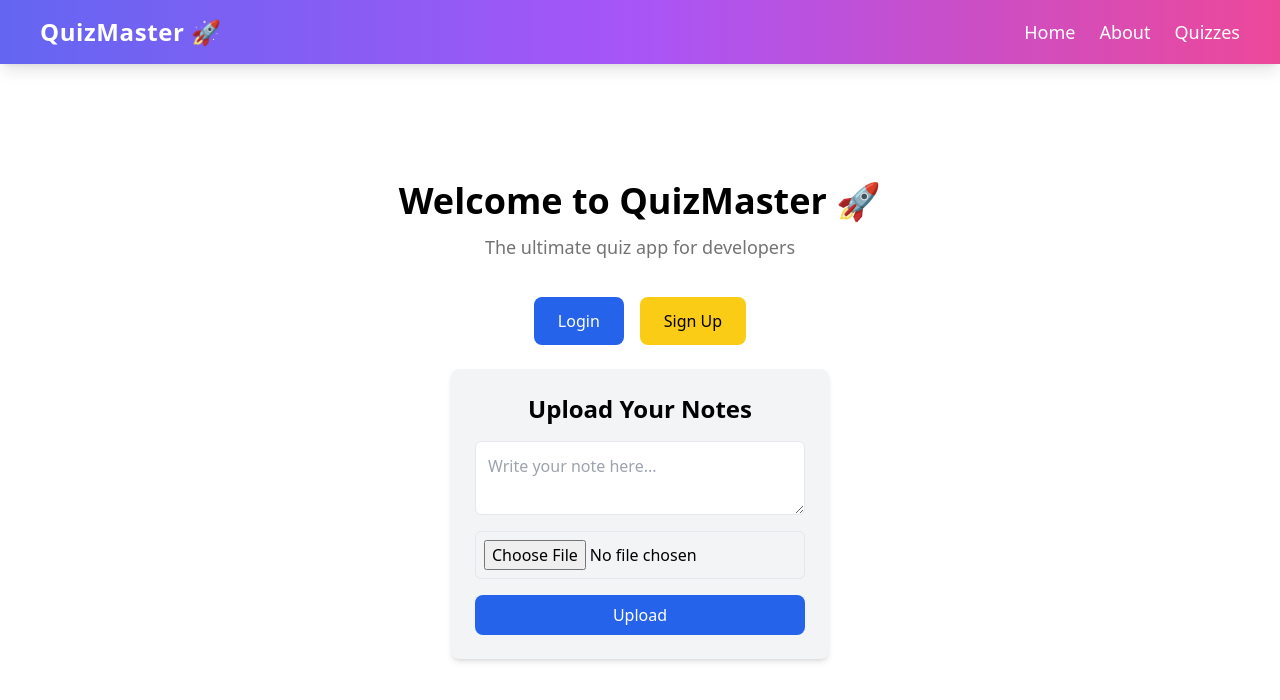
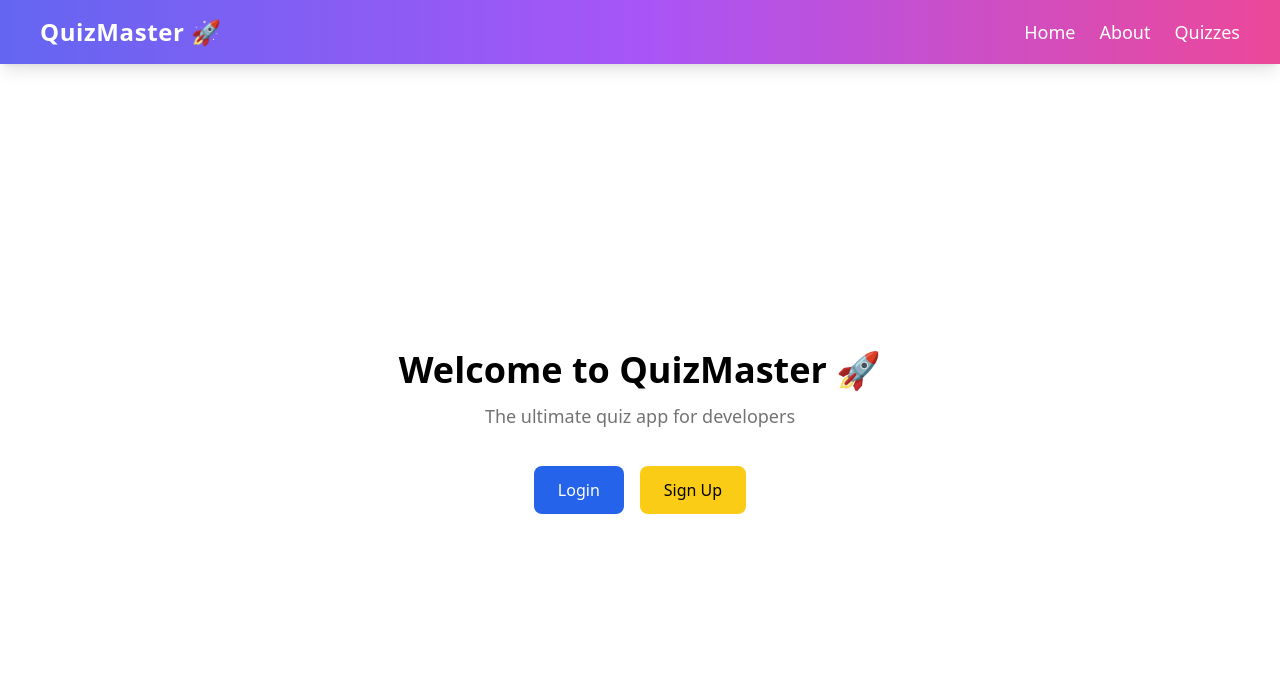
Before and after one commit to RenaudBernier/QuizTogether, a Next.js app in the folder quizapp/: page / in a window 1280 px wide. Shown: the top 700 px of the page. Built offline with nearby package versions, Linux system fonts and the light colour scheme.

Commit message:
sixth commit

```diff
--- a/quizapp/components/NoteUploader.jsx
+++ /dev/null
@@ -1,68 +0,0 @@
-"use client"; // If using Next.js App Router
-import { useState } from "react";
-
-export default function NotesUpload() {
-  const [file, setFile] = useState(null);
-  const [note, setNote] = useState("");
-
-  const handleFileChange = (event) => {
-    setFile(event.target.files[0]);
-  };
-
-  const handleNoteChange = (event) => {
-    setNote(event.target.value);
-  };
-
-  const handleUpload = async (event) => {
-    event.preventDefault();
-    if (!file && !note) return alert("Please upload a file or write a note.");
-
-    const formData = new FormData();
-    if (file) formData.append("file", file);
-    formData.append("note", note);
-
-    try {
-      const response = await fetch("/api/upload", {
-        method: "POST",
-        body: formData,
-      });
-
-      if (response.ok) {
-        alert("Note uploaded successfully!");
-        setFile(null);
-        setNote("");
-      } else {
-        alert("Upload failed.");
-      }
-    } catch (error) {
-      console.error("Error uploading note:", error);
-    }
-  };
-
-  return (
-    <section className="max-w-lg mx-auto p-6 bg-gray-100 dark:bg-gray-800 rounded-lg shadow-md my-6">
-      <h2 className="text-2xl font-bold mb-4 text-center text-black dark:text-white">
-        Upload Your Notes
-      </h2>
-      <form onSubmit={handleUpload} className="flex flex-col space-y-4">
-        <textarea
-          className="p-3 border rounded-md w-full dark:bg-gray-700 dark:text-white"
-          placeholder="Write your note here..."
-          value={note}
-          onChange={handleNoteChange}
-        ></textarea>
-        <input
-          type="file"
-          onChange={handleFileChange}
-          className="p-2 border rounded-md dark:bg-gray-700 dark:text-white"
-        />
-        <button
-          type="submit"
-          className="bg-blue-600 text-white py-2 px-4 rounded-lg hover:bg-blue-700"
-        >
-          Upload
-        </button>
-      </form>
-    </section>
-  );
-}
--- /dev/null
+++ b/quizapp/components/Welcome.jsx
@@ -0,0 +1,26 @@
+"use client"
+import React from 'react';
+import Link from 'next/link';
+
+const Welcome = () => {
+  return (
+    <>
+        <h1 className="text-4xl font-bold text-black dark:text-white">
+            Welcome to QuizMaster 🚀
+        </h1>
+        <p className="text-lg text-neutral-500 dark:text-neutral-400 mb-6 py-3">
+            The ultimate quiz app for developers
+        </p>
+        <div className="flex space-x-4">
+            <Link href="/login" className="bg-blue-600 text-white px-6 py-3 rounded-lg hover:bg-blue-700">
+                Login
+            </Link>
+            <Link href="/signup" className="bg-yellow-400 text-black px-6 py-3 rounded-lg hover:bg-yellow-500">
+                Sign Up
+            </Link>
+        </div>
+    </>
+  )
+}
+
+export default Welcome;
--- a/quizapp/src/app/page.js
+++ b/quizapp/src/app/page.js
@@ -1,24 +1,9 @@
-import Link from 'next/link';
-import NoteUploader from '../../components/NoteUploader';
+import Welcome from '../../components/Welcome';
 
 export default function Home() {
     return (
         <main className="flex flex-col justify-center items-center min-h-screen text-center pt-16 mx-auto px-6">
-          <h1 className="text-4xl font-bold text-black dark:text-white">
-            Welcome to QuizMaster 🚀
-          </h1>
-          <p className="text-lg text-neutral-500 dark:text-neutral-400 mb-6 py-3">
-            The ultimate quiz app for developers
-          </p>
-          <div className="flex space-x-4">
-            <Link href="/login" className="bg-blue-600 text-white px-6 py-3 rounded-lg hover:bg-blue-700">
-                Login
-            </Link>
-            <Link href="/signup" className="bg-yellow-400 text-black px-6 py-3 rounded-lg hover:bg-yellow-500">
-                Sign Up
-            </Link>
-          </div>
-          <NoteUploader />
+          <Welcome />
         </main>
     );
   }
```
